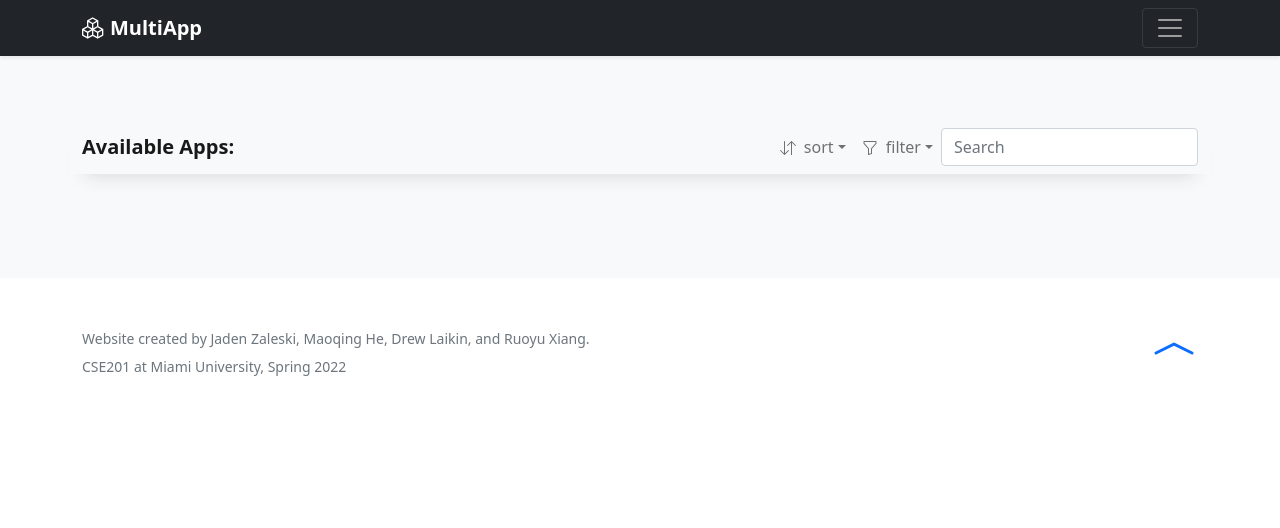
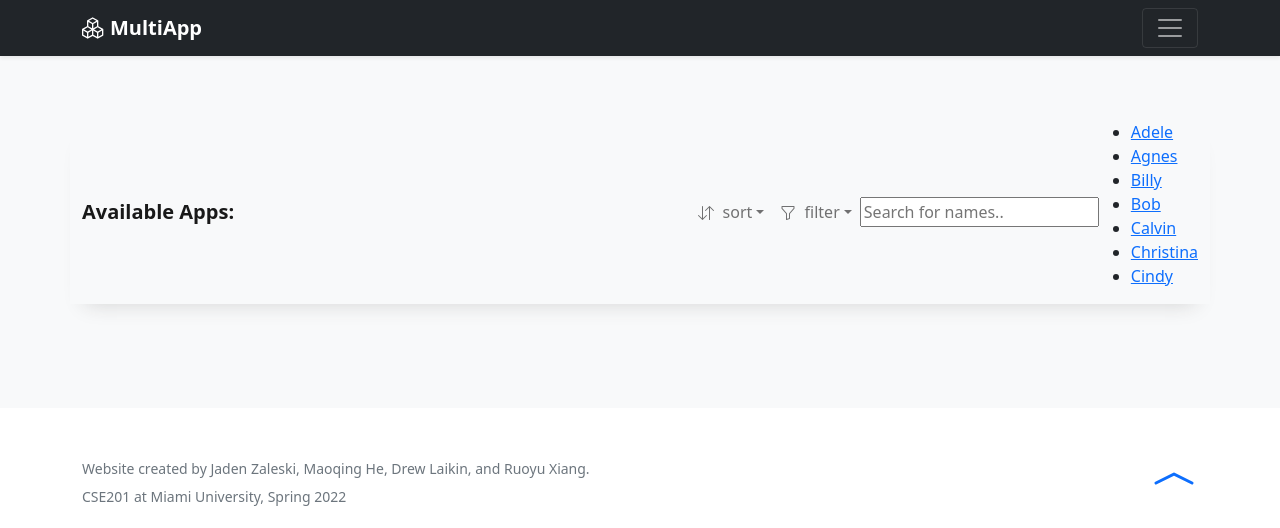
Before and after one commit to jadenzaleski/CSE201MultiApp, a PHP site: page / in a window 1280 px wide. Shown: the top 528 px of the page. Run offline with PHP 8.4, Linux system fonts and the light colour scheme; data that the repository does not hold is empty.

Commit message:
search test 5

```diff
--- a/index.php
+++ b/index.php
@@ -415,10 +415,22 @@ session_start();
                     </li>
                 </ul>
                 <!-- search bar -->
+                <input type="text" id="searchIn" onkeyup="searchFunc()" placeholder="Search for names..">
 
-                <form class="my-2">
+                <ul id="myUL">
+                    <li><a href="#">Adele</a></li>
+                    <li><a href="#">Agnes</a></li>
+
+                    <li><a href="#">Billy</a></li>
+                    <li><a href="#">Bob</a></li>
+
+                    <li><a href="#">Calvin</a></li>
+                    <li><a href="#">Christina</a></li>
+                    <li><a href="#">Cindy</a></li>
+                </ul>
+                <!--<form class="my-2">
                     <input aria-label="Search" id="searchBar" class="form-control" placeholder="Search" type="text">
-                </form>
+                </form>-->
             </div>
         </div>
     </nav>
--- a/js/index.js
+++ b/js/index.js
@@ -25,7 +25,25 @@
             }, false)
         })
 })()
+function searchFunc() {
+    // Declare variables
+    var input, filter, ul, li, a, i, txtValue;
+    input = document.getElementById('myInput');
+    filter = input.value.toUpperCase();
+    ul = document.getElementById("myUL");
+    li = ul.getElementsByTagName('li');
 
+    // Loop through all list items, and hide those who don't match the search query
+    for (i = 0; i < li.length; i++) {
+        a = li[i].getElementsByTagName("a")[0];
+        txtValue = a.textContent || a.innerText;
+        if (txtValue.toUpperCase().indexOf(filter) > -1) {
+            li[i].style.display = "";
+        } else {
+            li[i].style.display = "none";
+        }
+    }
+}
 /**
  * @name checkPassword
  * @description Check to see if passwords match.
```
